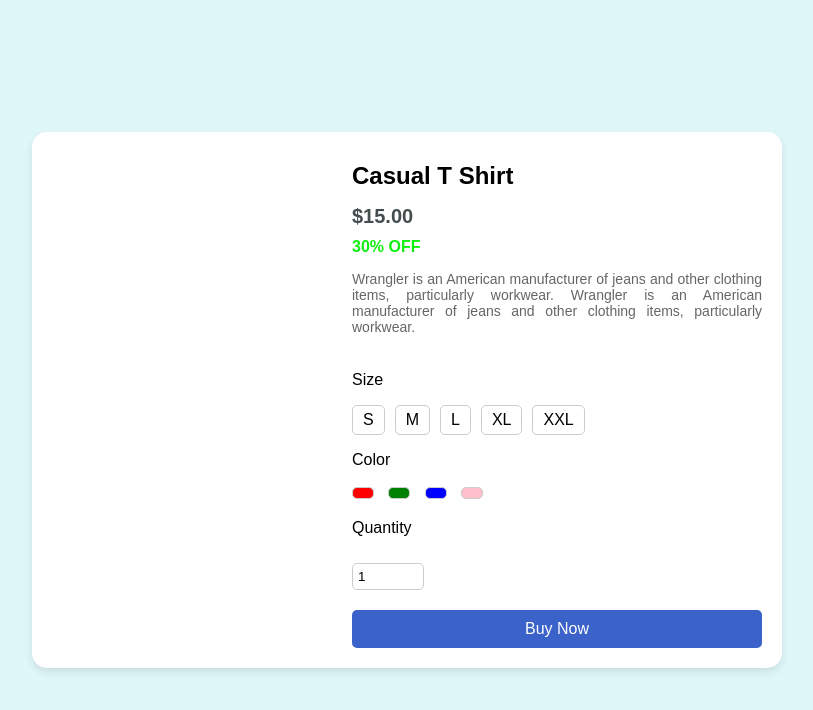
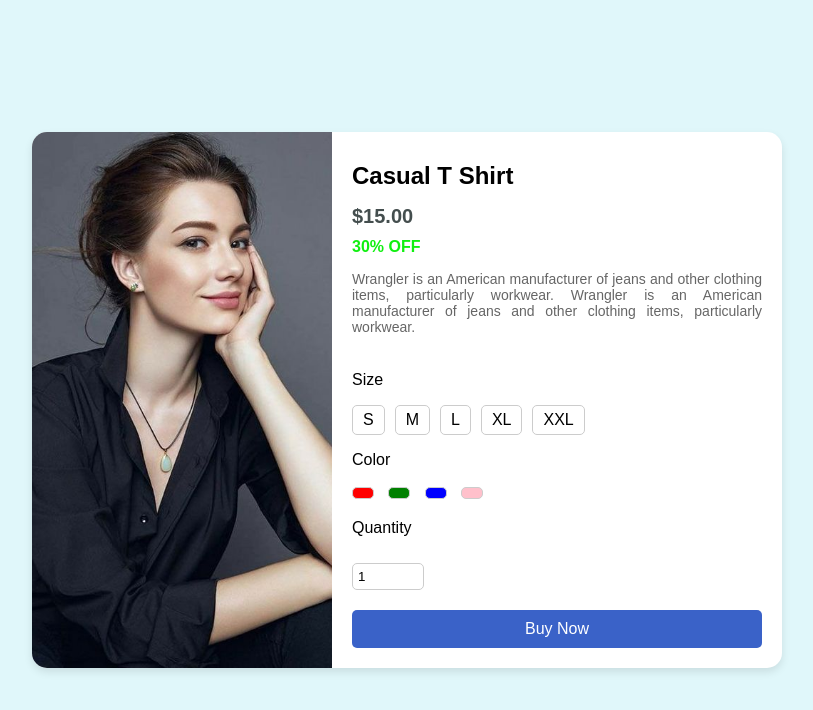
Before and after one commit to dev7-abood/front-sh-product-display, a plain HTML site: page index.html in a window 1280 px wide. Shown: the whole page, without its empty margins (233-1046 px from the left). Drawn offline with Linux system fonts and the light colour scheme; the site is published under a folder, as on GitHub Pages, so addresses that start at the root find nothing.

Commit message:
update the image path

```diff
--- a/style.css
+++ b/style.css
@@ -31,7 +31,7 @@ html, body {
 }
 
 .card__image {
-    background-image: url('/assets/8ba31b70acffa07075161e52d35fa6da.jpg');
+    background-image: url('assets/8ba31b70acffa07075161e52d35fa6da.jpg');
     width: 100%;
     height: 300px;
     background-size: cover;
```
